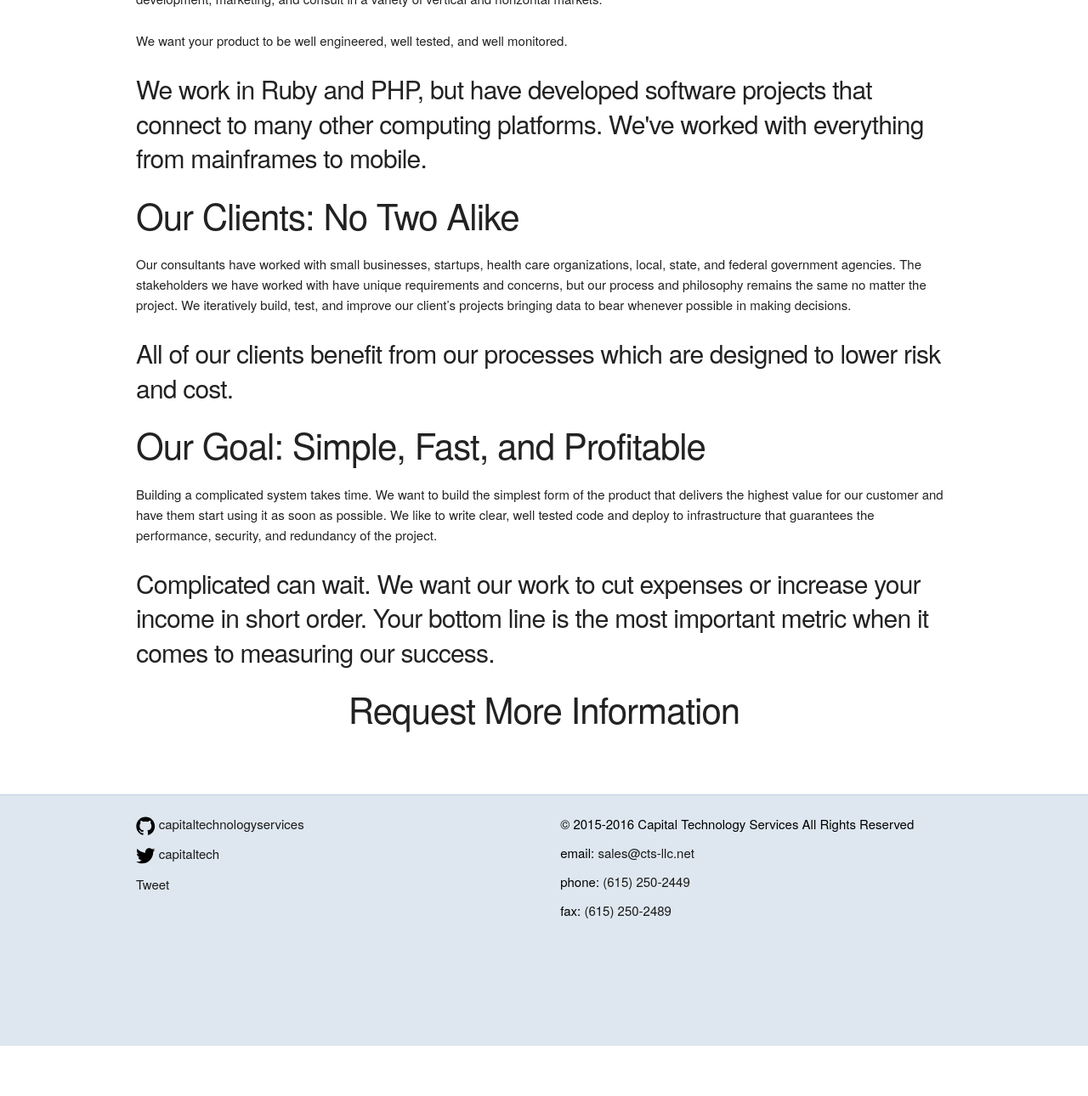
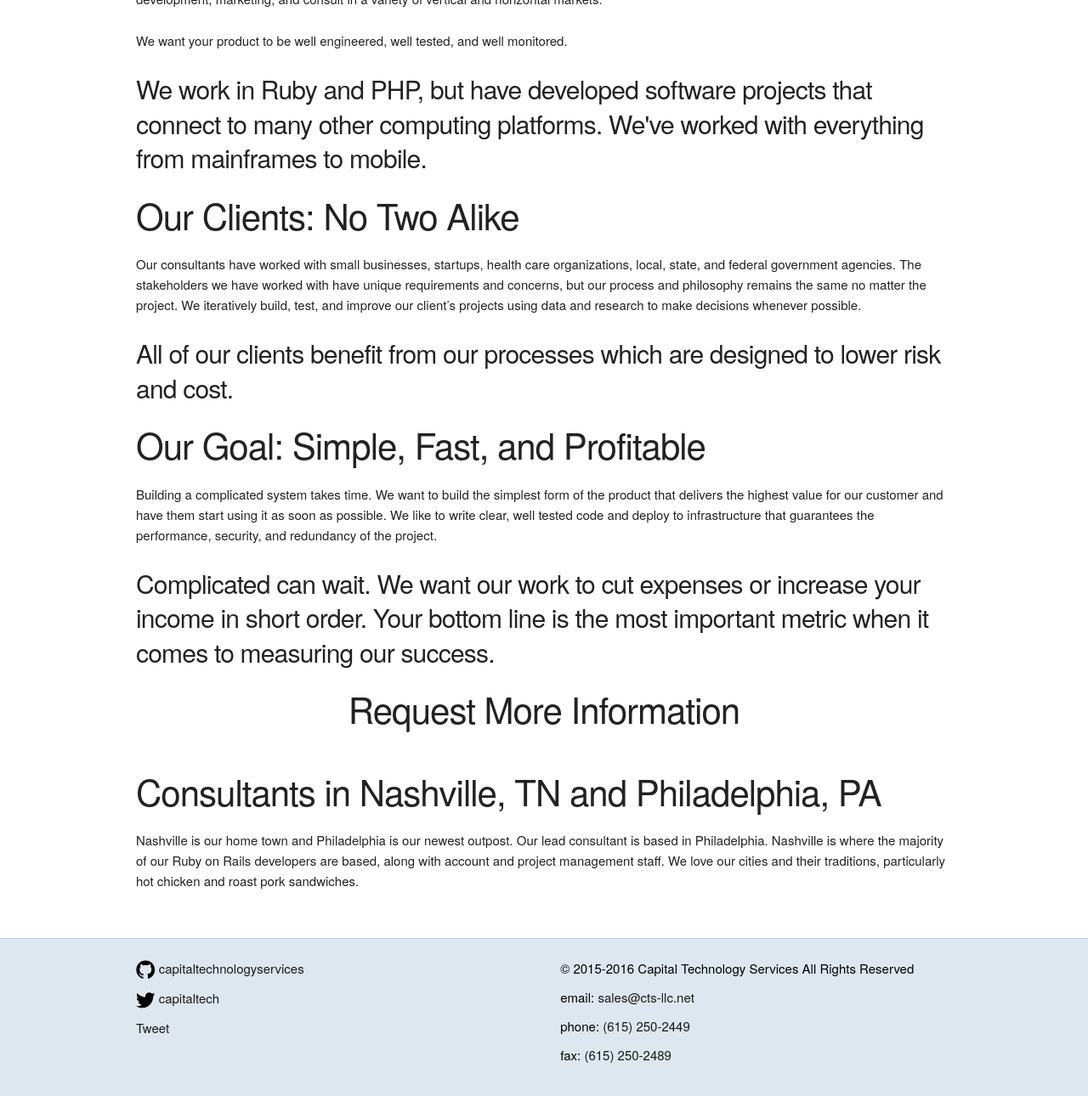
Before and after one commit to jchapin/capitaltechnologyservices.github.io, a Jekyll site: the page built from index.md, in a window 1280 px wide and 1400 px high, scrolled down 367 px. Shown: the top 1290 px of the window at 85% size. Built offline with Jekyll 4.4.1, drawn with Linux system fonts in a browser that asks for light colours; a script that is not in the unit is left out; comment, search, counter and statistics services are not loaded; before the commit the page ends 1598 px from its top, so only the background shows below that.

Commit message:
Clarification and additional text.

```diff
--- a/index.md
+++ b/index.md
@@ -40,8 +40,8 @@ Our consultants have worked with small businesses, startups, health care
 organizations, local, state, and federal government agencies. The
 stakeholders we have worked with have unique requirements and concerns, but our
 process and philosophy remains the same no matter the project. We iteratively
-build, test, and improve our client's projects bringing data to bear whenever
-possible in making decisions.
+build, test, and improve our client's projects using data and research to make
+decisions whenever possible.
 
 <h4>
   All of our clients benefit from our processes which are designed to lower risk
@@ -79,3 +79,12 @@ redundancy of the project.
   </div>
   <div class="two columns">&nbsp;</div>
 </div>
+
+Consultants in Nashville, TN and Philadelphia, PA
+-------------------------------------------------
+
+Nashville is our home town and Philadelphia is our newest outpost. Our lead
+consultant is based in Philadelphia. Nashville is where the majority of our
+Ruby on Rails developers are based, along with account and project management
+staff. We love our cities and their traditions, particularly hot chicken and
+roast pork sandwiches.
```
